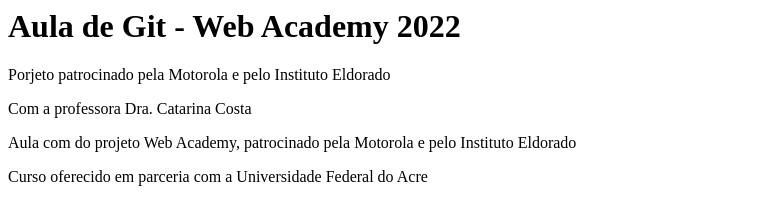
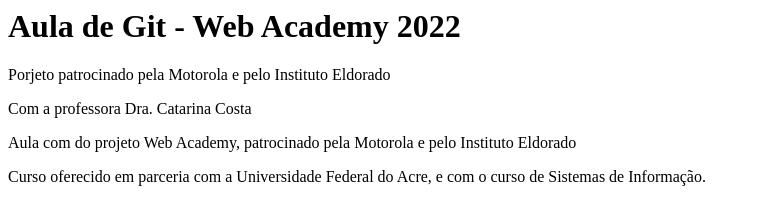
Before and after one commit to gerlaneln/WebAcademy, a plain HTML site: page index.html in a window 1280 px wide. Shown: the whole page, without its empty margins (0-760 px from the left). Drawn offline with Linux system fonts and the light colour scheme.

Commit message:
Alteração no arquivo index.html

```diff
--- a/index.html
+++ b/index.html
@@ -7,6 +7,8 @@
 		<p>Aula com do projeto Web Academy, patrocinado pela Motorola
 			e pelo Instituto Eldorado
 		</p>
-		<p>Curso oferecido em parceria com a Universidade Federal do Acre</p>
+		<p>Curso oferecido em parceria com a Universidade Federal do Acre,
+			e com o curso de Sistemas de Informação.
+		</p>
 	</body>
 </html>
```
